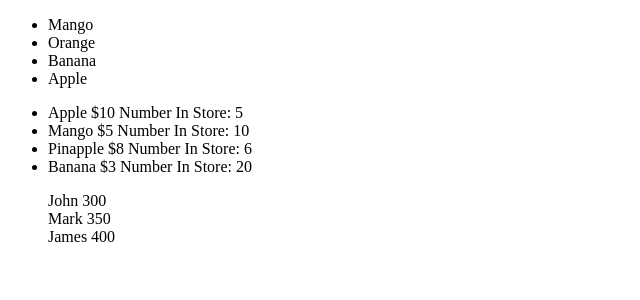
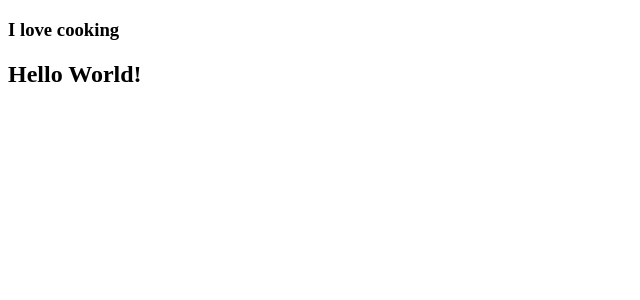
Before and after one commit to ColinAdo/learning-react, a React (Vite) app: page / in a window 1280 px wide. Shown: the top 300 px of the page, without its empty margins (0-640 px from the left). Built offline with nearby package versions, Linux system fonts and the light colour scheme.

Commit message:
Add conditional component display

```diff
--- a/src/App.jsx
+++ b/src/App.jsx
@@ -1,14 +1,13 @@
-import Fruits from './components/Fruits';
-import Store from './components/Store';
-import Students from './components/Students';
+import Condition from './components/Condition';
+import ConditionalComponent from './components/ConditionalComponent';
+
 
 function App() {
 
   return (
     <div className="App">
-      <Fruits />
-      <Store />
-      <Students />
+      <ConditionalComponent />
+      <Condition />
     </div>
   )
 }
--- /dev/null
+++ b/src/components/Code.jsx
@@ -0,0 +1,7 @@
+export default function Code() {
+    return (
+        <div>
+            <h2>Coding is fun!</h2>
+        </div>
+    )
+}
--- /dev/null
+++ b/src/components/Condition.jsx
@@ -0,0 +1,19 @@
+import Code from "./Code";
+import Greetings from "./Greetings";
+
+export default function Condition() {
+    const display = false;
+    if (display) {
+        return (
+            <div>
+                <Code />
+            </div>
+        )
+    } else {
+        return (
+            <div>
+                <Greetings />
+            </div>
+        )
+    }
+}
--- /dev/null
+++ b/src/components/ConditionalComponent.jsx
@@ -0,0 +1,18 @@
+export default function ConditionalComponent() {
+    const display = false;
+
+    if (display) {
+        return (
+        <div>
+            <h3>I love coding</h3>
+        </div>
+    );
+    } else {
+        return (
+        <div>
+            <h3>I love cooking</h3>
+        </div>
+    );
+    }
+
+}
--- a/src/components/Fruits.jsx
+++ /dev/null
@@ -1,12 +0,0 @@
-export default function Fruits() {
-    const fruits = ['Mango', 'Orange', 'Banana', 'Apple'];
-    return (
-        <ul>
-            <div>
-                {fruits.map(fruit => (
-                    <li key={fruit}>{fruit}</li>
-                ))}
-            </div>
-        </ul>
-    );
-}
--- /dev/null
+++ b/src/components/Greetings.jsx
@@ -0,0 +1,7 @@
+export default function Greetings() {
+    return (
+        <div>
+            <h2>Hello World!</h2>
+        </div>
+    )
+}
--- a/src/components/Store.jsx
+++ /dev/null
@@ -1,33 +0,0 @@
-export default function Store() {
-    const fruits = [
-        {
-            name: 'Apple',
-            price: 10,
-            numberInStore: 5
-        },
-        {
-            name: 'Mango',
-            price: 5,
-            numberInStore: 10
-        },
-        {
-            name: 'Pinapple',
-            price: 8,
-            numberInStore: 6
-        },
-        {
-            name: 'Banana',
-            price: 3,
-            numberInStore: 20
-        }
-    ]
-    return (
-        <div>
-            <ul>
-                {fruits.map(fruit => (
-                    <li key={fruit.name}>{fruit.name} ${fruit.price} Number In Store: { fruit.numberInStore }</li>
-                ))}
-            </ul>
-        </div>
-    );
-}
--- a/src/components/Student.jsx
+++ /dev/null
@@ -1,3 +0,0 @@
-export default function Student({name, marks}) {
-    return <div>{name} {marks}</div>;
-}
--- a/src/components/Students.jsx
+++ /dev/null
@@ -1,25 +0,0 @@
-import Student from './Student'
-export default function Students() {
-    const students = [
-        {
-            name: 'John',
-            marks: 300
-        },
-        {
-            name: 'Mark',
-            marks: 350
-        },
-        {
-            name: 'James',
-            marks: 400
-        },
-    ]
-
-    return (
-            <ul>
-                {students.map(student => (
-                    <Student key={student.name} name={student.name} marks={student.marks} />
-                ))}
-            </ul>
-    )
-}
```
Also changed, not shown: src/components/Hello.jsx (deleted, +0 -10 lines).
